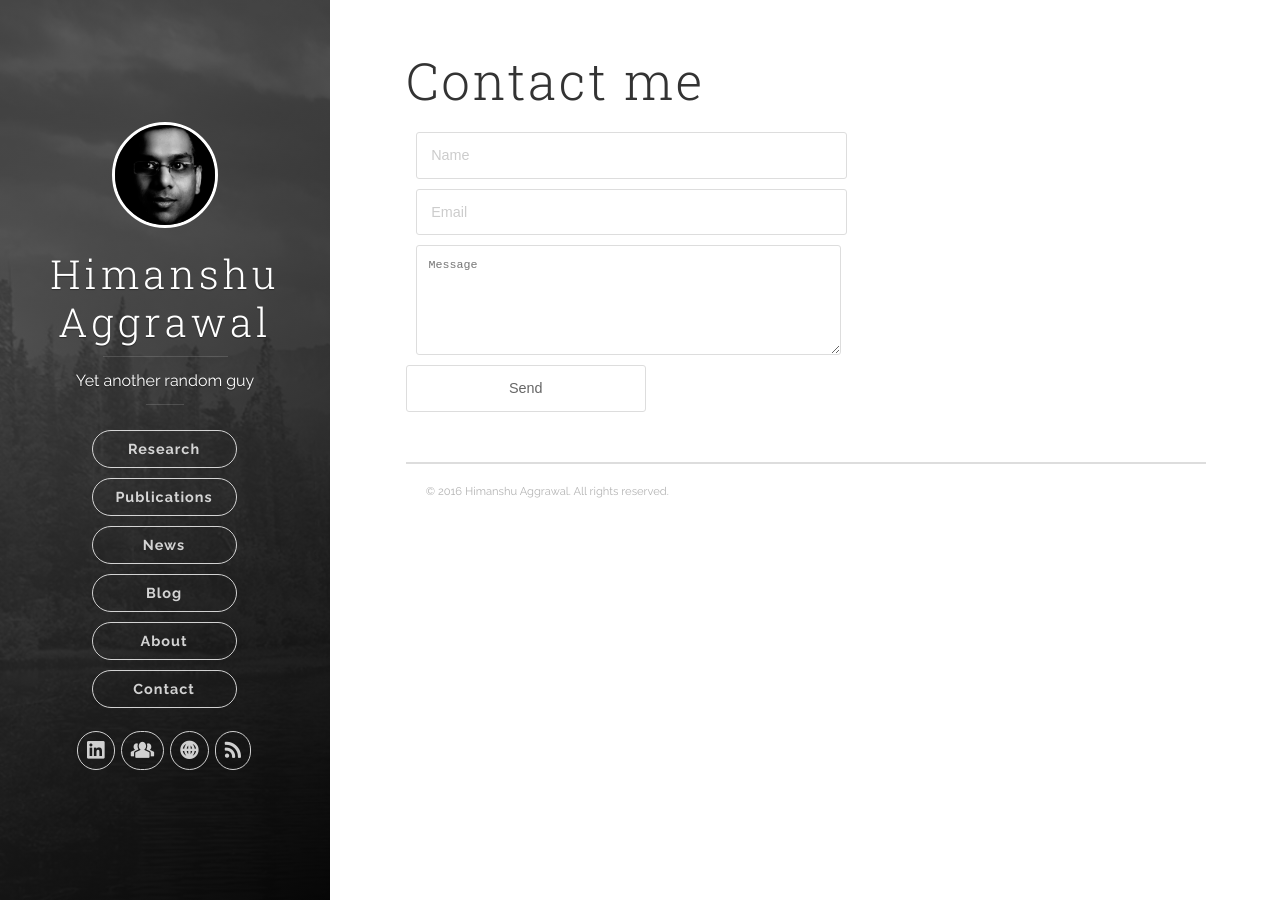
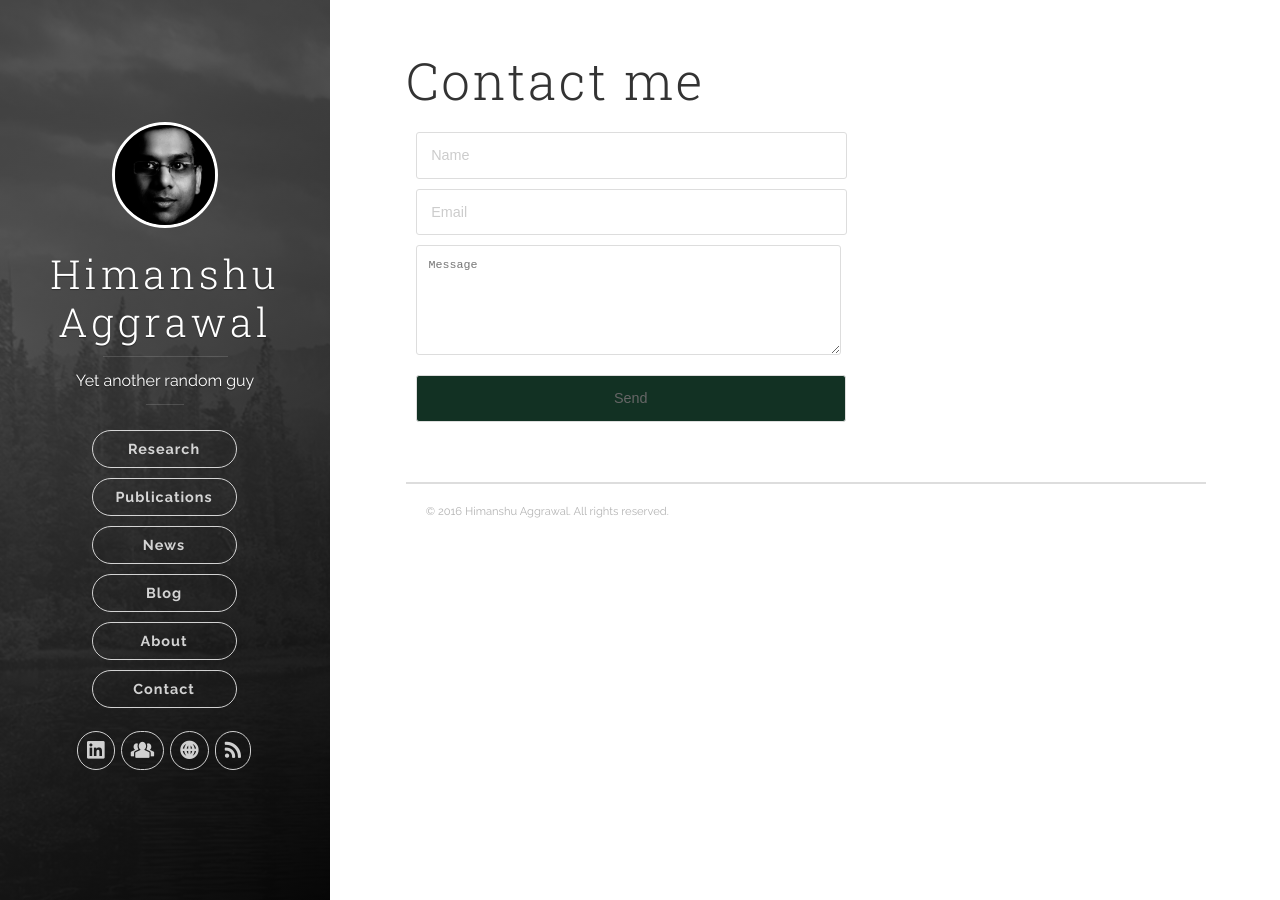
Before and after one commit to ahimanshu13/ahimanshu13.github.io, a Jekyll site: the page built from contact/index.md, in a window 1280 px wide. Built offline with Jekyll 4.4.1, drawn with Linux system fonts in a browser that asks for light colours; nearby versions of some CDN libraries.

Commit message:
changing color

```diff
--- a/css/uno.css
+++ b/css/uno.css
@@ -1589,6 +1589,14 @@ input[type="submit"] {
 	input[type="tel"]:-ms-input-placeholder {
 		color: #cccccc; }
 
+
+
+input[type="submit"] {
+	margin: 10px;
+	width: 430px;
+	background-color: #123123;
+}
+
 @media all and (min-width: 1300px) {
 	.content-wrapper {
 		margin-left: 530px; } }
```
